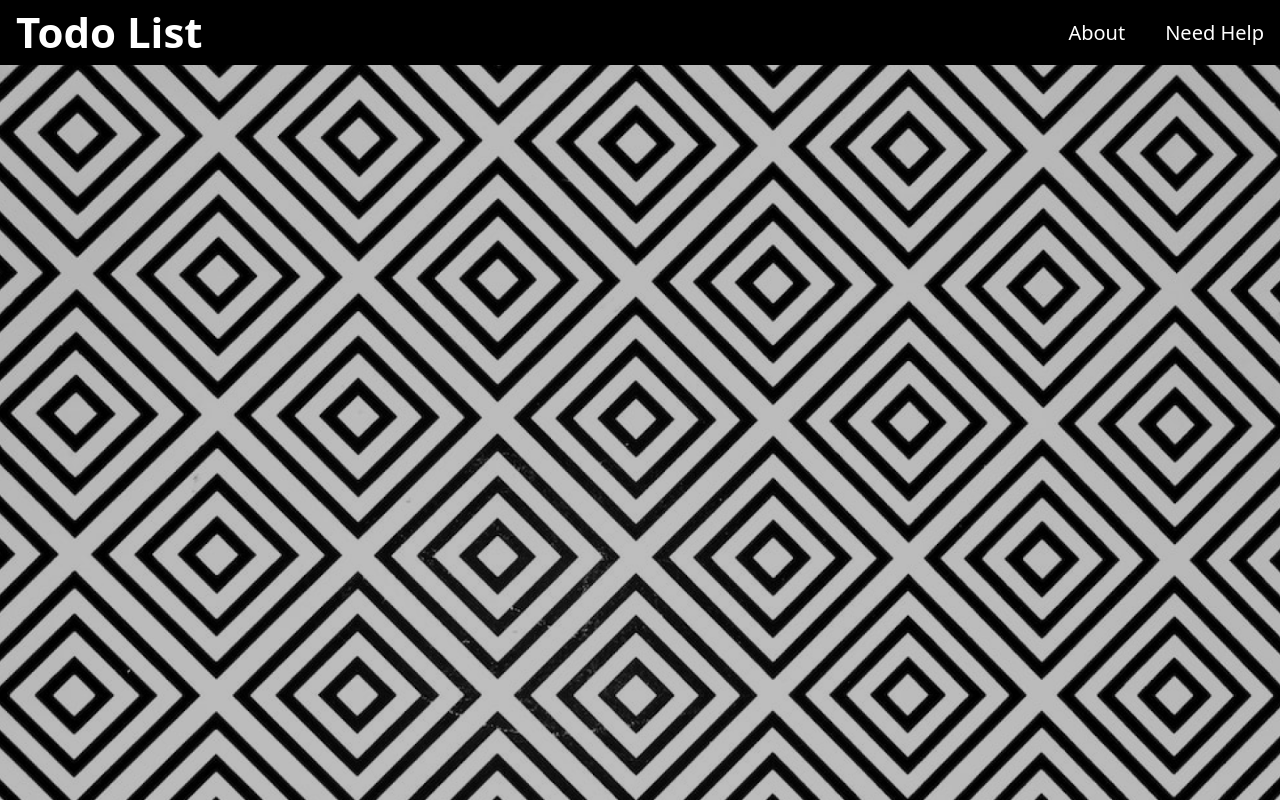
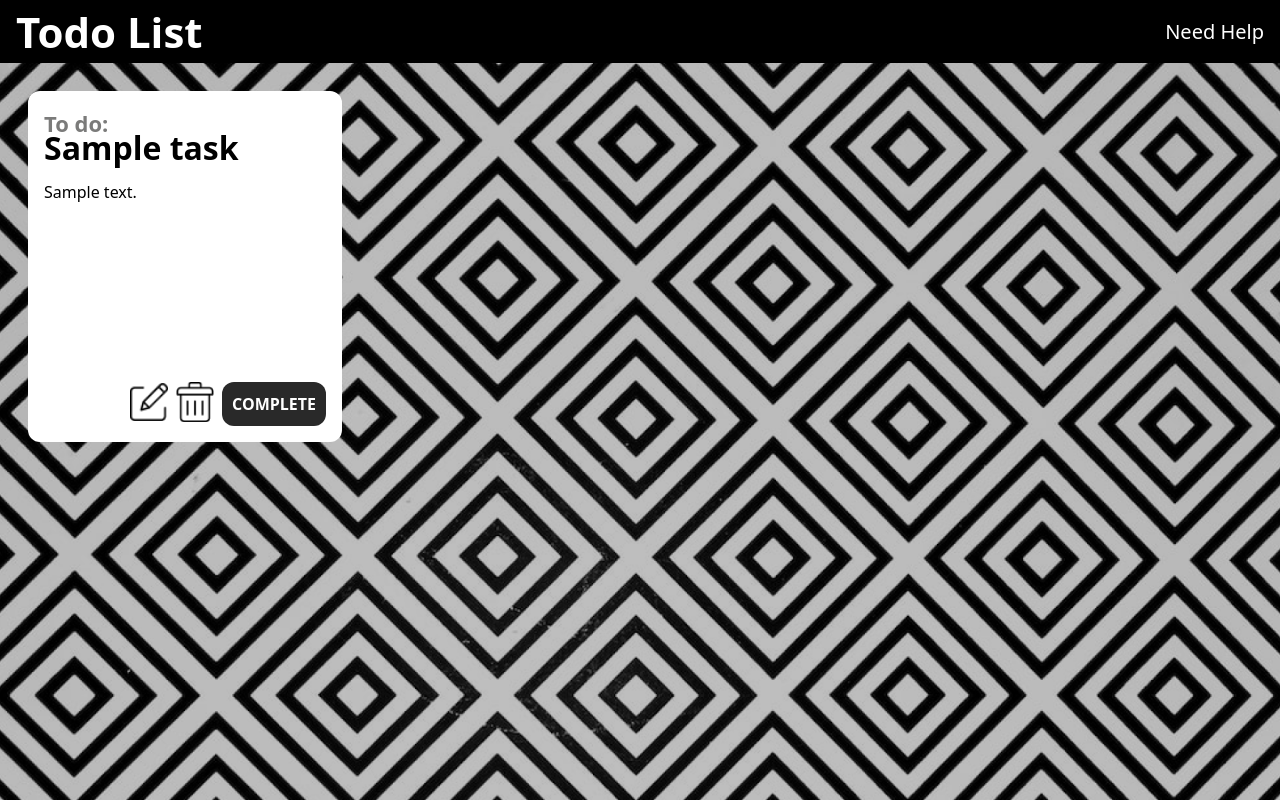
Before and after one commit to ipetersenpai/simple_crud_fullstack, a Django app: page / in a window 1280 px wide. Run offline with Django 4.2, Linux system fonts and the light colour scheme; tables that the repository leaves empty hold one stand-in row (values such as "Sample post"); some libraries are stand-ins or nearby versions.

Commit message:
feat:task delete added

```diff
--- a/task/templates/task/task_detail.html
+++ b/task/templates/task/task_detail.html
@@ -10,16 +10,99 @@
   </head>
 
   <body
-    class="bg-cover h-screen w-screen flex leading-normal tracking-normal"
+    class="relative bg-cover h-screen w-screen flex flex-col leading-normal tracking-normal text-black"
     style="background-image: url('/theme/static/images/background.png')"
   >
     <!-- Navigation bar component -->
-    <section class="flex bg-black w-full h-[65px] text-white justify-between">
-      <h1 class="text-[42px] ml-4 font-bold">Todo List</h1>
-      <div class="h-full flex justify-center text-[20px] gap-10">
-        <button class="hover:underline cursor-pointer">About</button>
-        <button class="mr-4 hover:underline cursor-pointer">Need Help</button>
+    <section
+      class="flex bg-black w-full h-[65px] text-white justify-between items-center"
+    >
+      <h1 class="text-[32px] md:text-[42px] ml-4 font-bold">Todo List</h1>
+
+      <button
+        class="mr-4 hover:underline cursor-pointer text-[20px] hover:text-blue-400"
+      >
+        Need Help
+      </button>
+    </section>
+    <!-- End of navigation bar component -->
+
+    <!-- Todo task list component -->
+    <section class="flex gap-5 flex-wrap flex-row w-full h-full p-7">
+      {% for task in tasks %}
+      <div class="task-item">
+        <div
+          class="flex flex-col bg-white h-[351px] w-[314px] p-4 rounded-[12px] justify-between"
+        >
+          <div>
+            <h2 class="text-[#7B7B7A] font-bold text-[22px]">To do:</h2>
+            <h1 class="font-bold text-[32px] mt-[-1rem] mb-2">
+              {{ task.title }}
+            </h1>
+            <p>{{ task.content }}</p>
+          </div>
+          <div class="flex flex-row justify-end">
+            <button
+              class="bg-cover h-[38px] w-[38px] mx-1 mt-[1px]"
+              style="background-image: url('/theme/static/images/edit.png')"
+            />
+            <button
+              class="bg-cover h-[40px] w-[38px] mx-1"
+              style="background-image: url('/theme/static/images/trash.png')"
+              data-task-id="{{ task.id }}"
+            />
+            <button
+              class="bg-[#292929] text-white font-bold p-2.5 rounded-xl ml-1"
+              data-task-id="{{ task.id }}"
+            >
+              COMPLETE
+            </button>
+          </div>
+        </div>
       </div>
+      {% endfor %}
     </section>
+    <!-- End of Todo task list component -->
+
+    <script>
+      document.addEventListener("DOMContentLoaded", function () {
+        document
+          .getElementById("complete-button")
+          .addEventListener("click", function () {
+            window.location.href = "{% url 'task-success' %}";
+          });
+      });
+
+      document.addEventListener("DOMContentLoaded", function () {
+        const completeButtons = document.querySelectorAll("[data-task-id]");
+
+        completeButtons.forEach((button) => {
+          button.addEventListener("click", function () {
+            const taskId = button.dataset.taskId;
+
+            // Send an AJAX request to delete the task
+            fetch(`/delete/${taskId}/`, {
+              method: "DELETE",
+              headers: {
+                "X-CSRFToken": "{{ csrf_token }}", // Include the CSRF token
+                "Content-Type": "application/json",
+              },
+            })
+              .then((response) => {
+                if (response.ok) {
+                  // Task deleted successfully
+                  button.closest(".task-item").remove();
+                } else {
+                  // Handle any errors here
+                  console.error("Error deleting task");
+                }
+              })
+              .catch((error) => {
+                console.error("Error deleting task", error);
+              });
+          });
+        });
+      });
+    </script>
   </body>
 </html>
--- /dev/null
+++ b/task/templates/task/task_success.html
@@ -0,0 +1 @@
+<!-- Empty for reload purposes only -->
--- a/task/urls.py
+++ b/task/urls.py
@@ -6,4 +6,6 @@ urlpatterns = [
     path("", views.task_list, name="task-list"),  # List view
     # Create (Add a Task)
     path("create/", views.create_task, name="task-create"),
+    path("delete/<int:task_id>/", views.delete_task, name="delete-task"),
+    path("task/success/", views.task_success, name="task-success"),
 ]
--- a/task/views.py
+++ b/task/views.py
@@ -1,6 +1,8 @@
 from django.shortcuts import render, redirect
+from django.contrib import messages
 from .models import Task
 from .forms import TaskForm
+
 
 # Create your views here.
 
@@ -17,8 +19,25 @@ def create_task(request):
         form = TaskForm(request.POST)
         if form.is_valid():
             form.save()
-            return redirect("tast-list")
+            return redirect("task-list")
     else:
         form = TaskForm()
 
     return render(request, "task_create.html", {"form": form})
+
+
+# Delete a task
+def delete_task(request, task_id):
+    try:
+        task = Task.objects.get(pk=task_id)
+        task.delete()
+    except Task.DoesNotExist:
+        # Handle the case where the task does not exist (optional)
+        pass
+
+    return redirect("task-list")
+
+
+# Render the task success page
+def task_success(request):
+    return render(request, "task/task_success.html")
```
Also changed, not shown: theme/static/images/edit.png (added), theme/static/images/trash.png (added).
